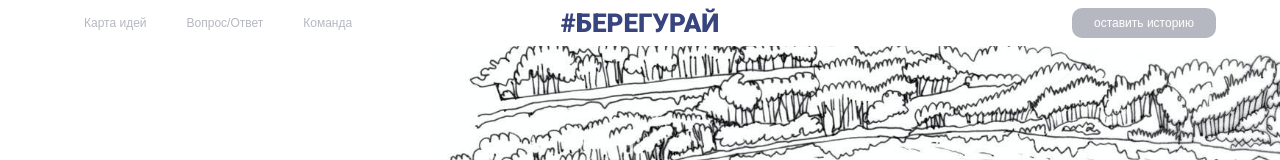
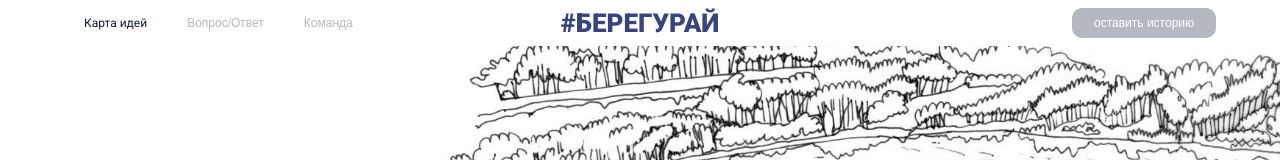
Before and after one commit to designunit/bereguray, a Next.js app: page / in a window 1280 px wide. Shown: the top 160 px of the page. Built offline with nearby package versions, Linux system fonts and the light colour scheme.

Commit message:
activate map link

```diff
--- a/src/components/IndexPage/index.tsx
+++ b/src/components/IndexPage/index.tsx
@@ -9,7 +9,7 @@ const IndexPage = () => (
         <Header
             menu={(
                 <>
-                    <Button disabled theme={'link'}>Карта идей</Button>
+                    <Button href={'/map'} theme={'link'}>Карта идей</Button>
                     <Button disabled theme={'link'}>Вопрос/Ответ</Button>
                     <Button disabled theme={'link'}>Команда</Button>
                 </>
```
